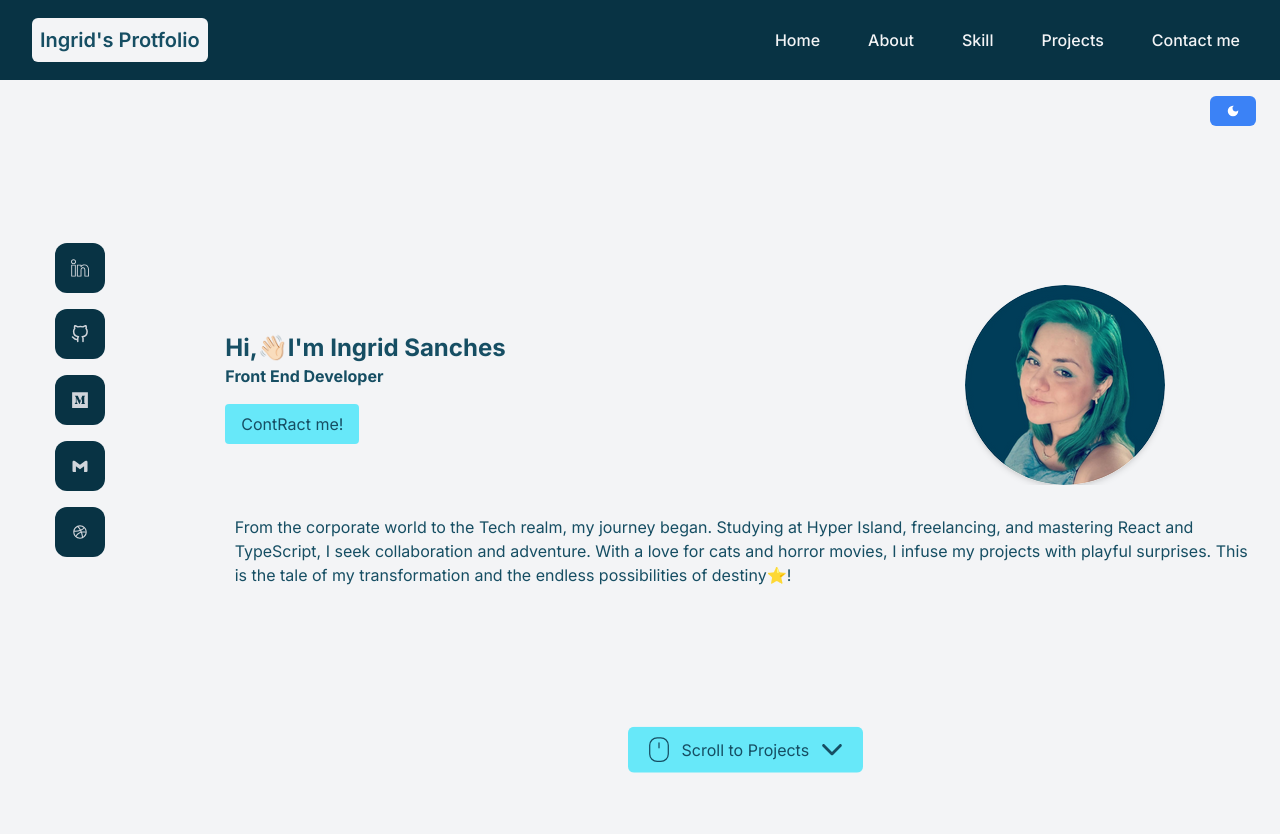
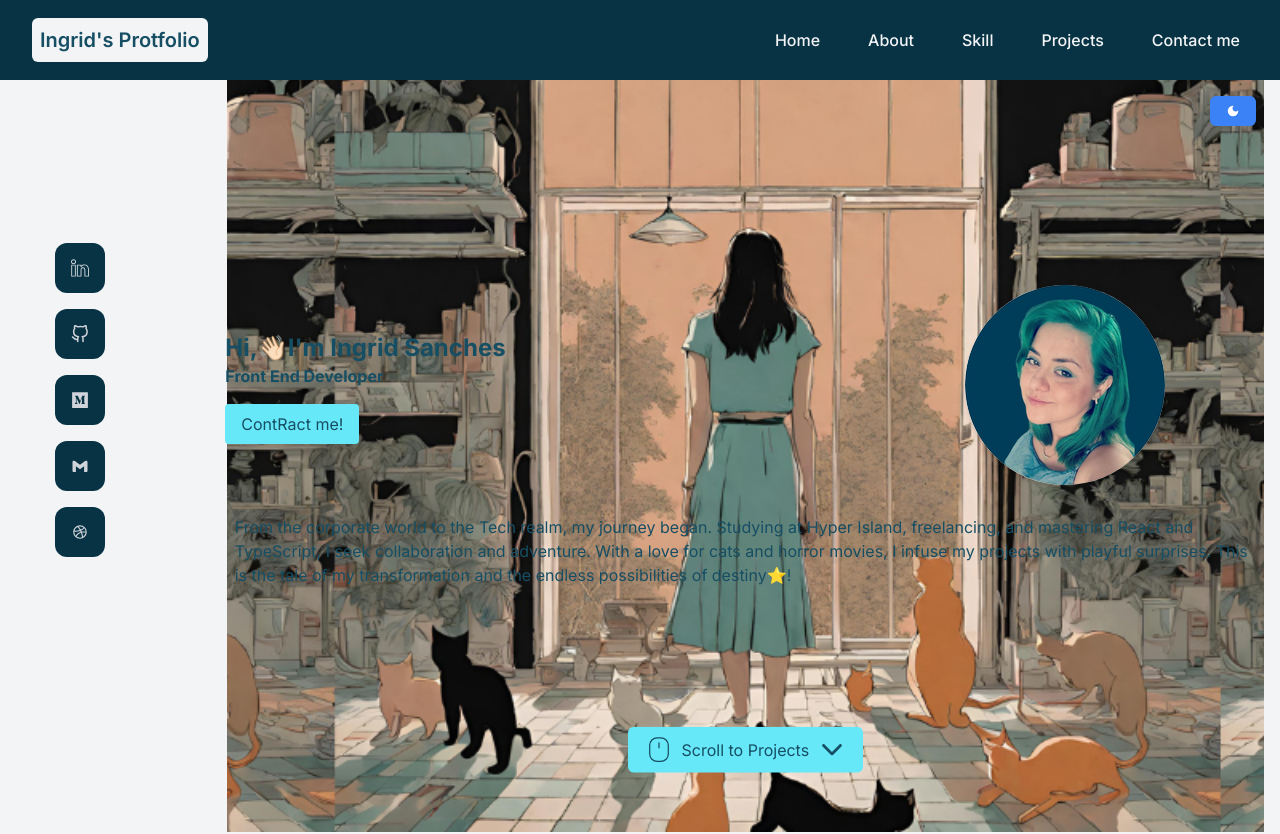
Before and after one commit to IngridAkeida/portfolio, a Next.js app: page / in a window 1280 px wide. Shown: the top 834 px of the page. Built offline with nearby package versions, Linux system fonts and the light colour scheme; what tailwindcss-animated would draw is missing.

Commit message:
add - bg image on main

```diff
--- a/src/app/globals.css
+++ b/src/app/globals.css
@@ -31,3 +31,7 @@ body {
     text-wrap: balance;
   }
 }
+
+.bg-image {
+  background-image: url('/assets/bg-img/bg1.png');
+}
--- a/src/components/footer/Footer.tsx
+++ b/src/components/footer/Footer.tsx
@@ -1,6 +1,6 @@
 const Footer: React.FC = () => {
   return(
-    <footer className="py-4 px-8 text-center text-gray-600 dark:text-gray-400">
+    <footer className="py-4 px-8 text-center text-gray-600 dark:text-gray-400 bg-cover bg-repeat-x bg-center bg-image">
         <div>
           <h3>Contact me:</h3>
           <p className="text-lg mb-8">
--- a/src/components/main/Main.tsx
+++ b/src/components/main/Main.tsx
@@ -21,7 +21,7 @@ const Main: React.FC = () => {
     <main className="px-4 mt-8 mx-auto min-h-screen md:grid md:grid-cols-6 gap-4">
       <div className='md:visible'></div>
       <div className='col-span-5'>
-        <div id="page1" className='container h-screen flex flex-col gap-4 justify-center items-center'>
+        <div id="page1" className='container h-screen flex flex-col gap-4 justify-center items-center bg-cover bg-no-repeat bg-center bg-image'>
           <Intro/>
           <Overview/>
           <div className="absolute bottom-4">
```
Also changed, not shown: public/assets/bg-img/bg1.png (added).
